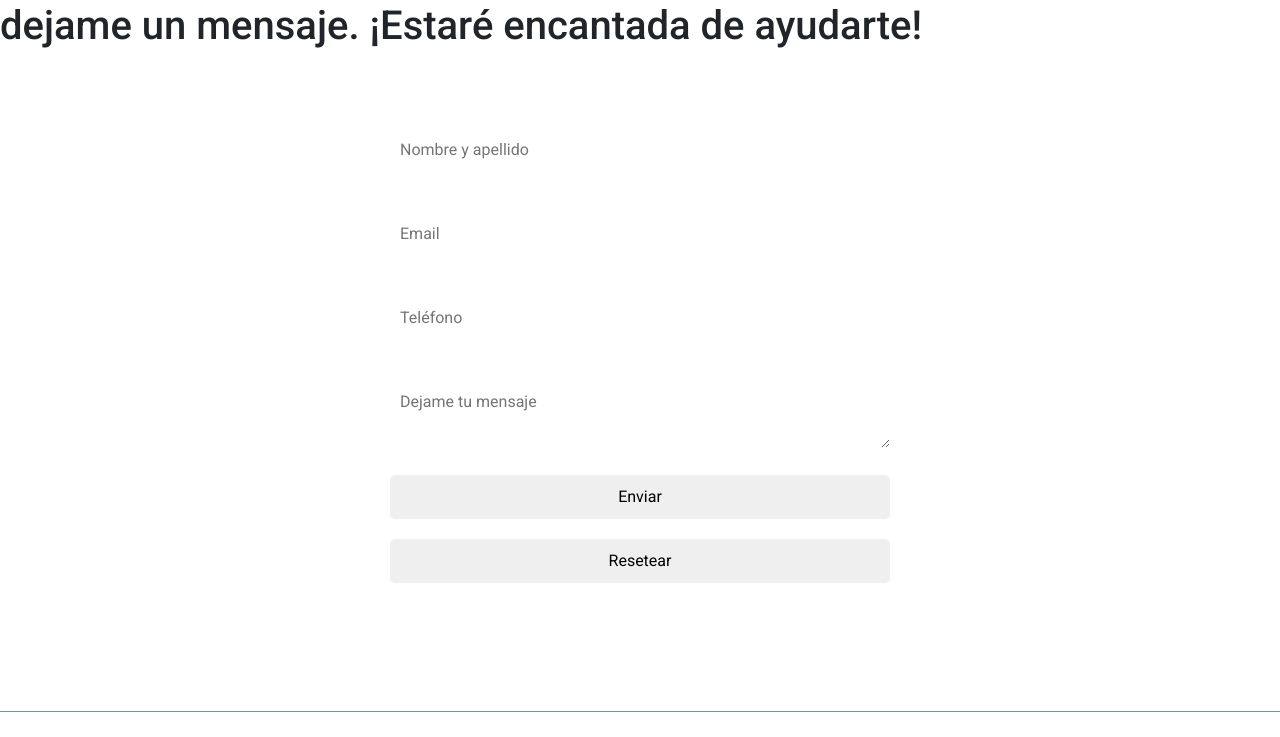
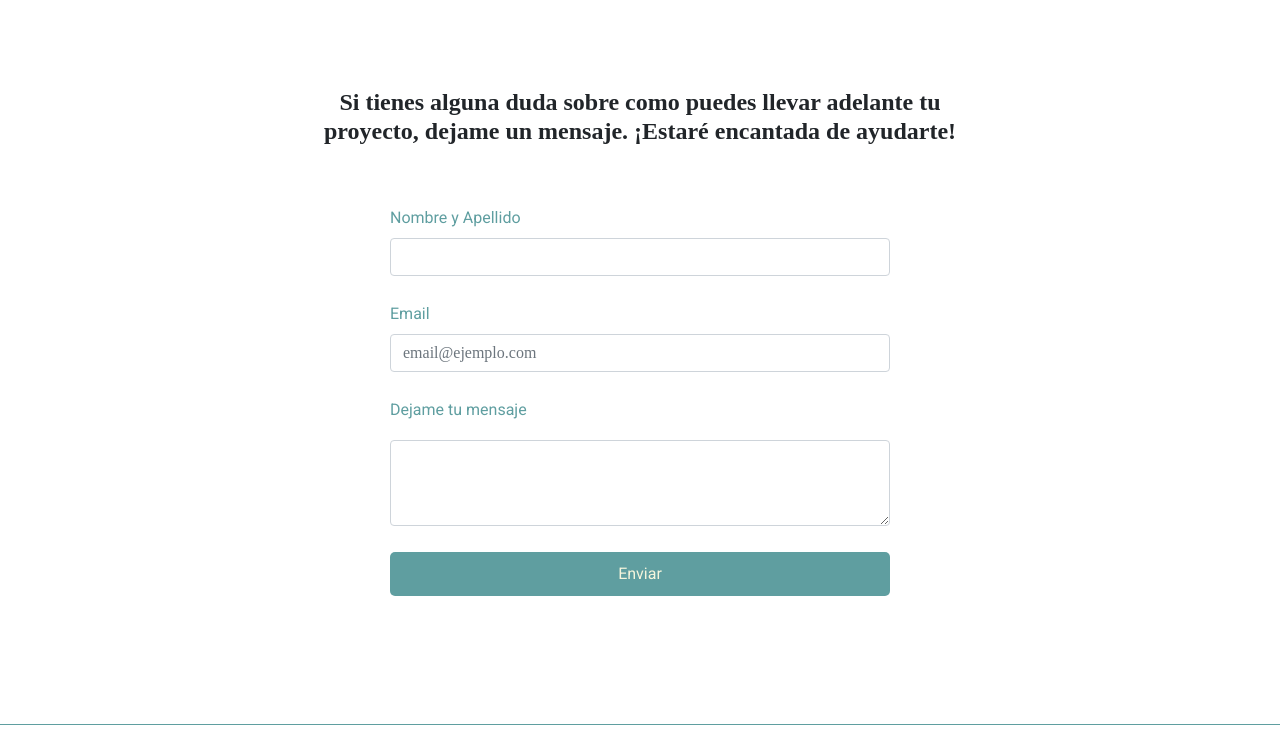
Before and after one commit to viviacevedo8/Proyecto-Portfolio, a website: page pages/contacto.html in a window 1280 px wide. Shown: the part 106-843 px from the top of the page. Drawn offline with nearby package versions, Linux system fonts and the light colour scheme; a web font is replaced by a local one.

Commit message:
agrego contacto.scss. Modifico html de index, servicios, proyectos y contacto.

```diff
--- a/pages/contacto.html
+++ b/pages/contacto.html
@@ -19,13 +19,11 @@
 
     <link rel="stylesheet" href="https://cdn.jsdelivr.net/npm/bootstrap-icons@1.9.1/font/bootstrap-icons.css">
 
-    <link rel="stylesheet" href="../CSS/styles.css">
-
     <meta name="description" content="formulario de contacto">
 	<meta name="keywords" content="contactarme, comunicarme, enviar mensaje, enviar email">
 	<title>Viviana Acevedo | Contacto</title>
 
-
+    <link rel="stylesheet" href="../CSS/styles.css">
 
 </head>
 
@@ -66,27 +64,26 @@
                     Si tienes alguna duda sobre como puedes llevar adelante tu proyecto, dejame un mensaje.
                     ¡Estaré encantada de ayudarte!
                 </h1>
+                <form>
+                <div class="mb-3">
+                    <label for="formGroupExampleInput" class="form-label">Nombre y Apellido</label>
+                    <input type="text" class="form-control" id="formGroupExampleInput">
+                </div>
 
-                <form action="#">
-                    <input type="text" placeholder="Nombre y apellido">
+                <div class="mb-3">
+                    <label for="exampleFormControlInput1" class="form-label">Email</label>
+                    <input type="email" class="form-control" id="exampleFormControlInput1" placeholder="email@ejemplo.com">
+                  </div>
 
-                    <label for="email">
-                        <input type="email" placeholder="Email" name="email">
-                    </label>
+                  <div class="mb-3">
+                    <label for="exampleFormControlTextarea1" class="form-label">Dejame tu mensaje</label>
+                    <textarea class="form-control" id="exampleFormControlTextarea1" rows="3"></textarea>
+                  </div>
 
-                    <label type="number">
-                        <input type="email" placeholder="Teléfono" name="number">
-                    </label>
-
-                    <label for="Mensaje">
-                        <textarea placeholder="Dejame tu mensaje"></textarea>
-                    </label>
-
-                    <!-- <div><input type="checkbox" name="acepta" value="1">Quiero recibir la newsletter</div> -->
-                    <input type="submit" value="Enviar">
-                    <input type="reset" value="Resetear">
+                  <input type="submit" value="Enviar">
 
                 </form>
+
             </article>
         </section>
 
--- /dev/null
+++ b/scss/_contacto.scss
@@ -0,0 +1,86 @@
+@import "variables";
+
+article{
+
+    h1{
+        @extend .titulosH2;
+        font-family: $fuente-uno;
+        font-weight: bold;
+        margin: 0 auto;
+        width: 50%;
+        text-align: center;
+        margin-top: 5em;
+    }
+
+    form{
+        width: 500px;
+        margin: 0 auto;
+        padding-top: 50px;
+        padding-bottom: 80px;
+
+        label, select, textarea, fieldset{
+            display: inline-block;
+            width: 100%;
+            box-sizing: border-box;
+            margin-top: 10px;
+
+            input, select, textarea{
+                padding: 10px;
+                border: $boton-fondo solid 1px;
+                border-radius: 5px;
+            }
+        }
+
+        .mb-3{
+            font-family: $fuente-uno;
+            color: $boton-fondo;
+        }
+
+        input[type=submit]{
+            text-decoration: none;
+            padding: 10px;
+            background: $boton-fondo;
+            color: $boton-hover;
+            border-radius: 5px;
+            text-align: center;
+            align-content: center;
+            border: none;
+            font-size: bold;
+            width: 100%;
+            margin-top: 10px;
+
+            &:hover{
+                background-color: $boton-hover;
+                color: $boton-fondo;
+                font-weight: bold;
+                border: none;
+            }
+        }
+
+        .form-control{
+
+            &:focus{
+                color: $boton-hover-footer;
+                border-color: $boton-hover-footer;
+            }
+
+        }
+    }
+}
+
+footer{
+    margin-top: 1em;
+    padding-top: .5em;
+    text-align: center;
+    font-size: 3em;
+    border-top: solid $boton-fondo 1px;
+
+    i{
+        color: $boton-fondo;
+
+        &:hover{
+            color: $boton-hover-footer;
+        }
+    }
+
+}
--- a/scss/_home.scss
+++ b/scss/_home.scss
@@ -2,11 +2,17 @@
 
 header{
 
-    nav div.container-fluid a.nav-brand{
+    .navbar-brand{
         font-family: $fuente-uno, cursive;
         font-weight: bolder;
         font-size: 2em;
         padding-left: 1em;
+    }
+
+    .navbar-nav{
+        align-content: flex-end;
+        justify-content: end;
+        justify-items: end;
     }
 
     nav div.collapse navbar-collapse ul.navbar-nav li.nav-item{
--- a/scss/styles.scss
+++ b/scss/styles.scss
@@ -1,31 +1,10 @@
 @import "home";
 @import "servicios";
 @import "proyectos";
+@import "contacto";
 
 *{
     margin: 0;
     padding: 0;
     font-family: 'Roboto', sans-serif;
 }
-
-/*-----------CONTACTO----------------- */
-
-form{
-    width: 500px;
-    margin: 0 auto;
-    padding-top: 50px;
-    padding-bottom: 80px;
-}
-
-label, input, select, textarea, fieldset{
-    display: inline-block;
-    width: 100%;
-    box-sizing: border-box;
-    margin-top: 20px;
-}
-
-input, select, textarea{
-    padding: 10px;
-    border: 1px cadetblue;
-    border-radius: 5px;
-}
```
Also changed, not shown: index.html (+2 -2 lines), pages/proyectos.html (+2 -2 lines), pages/servicios.html (+2 -2 lines), CSS/styles.css.
